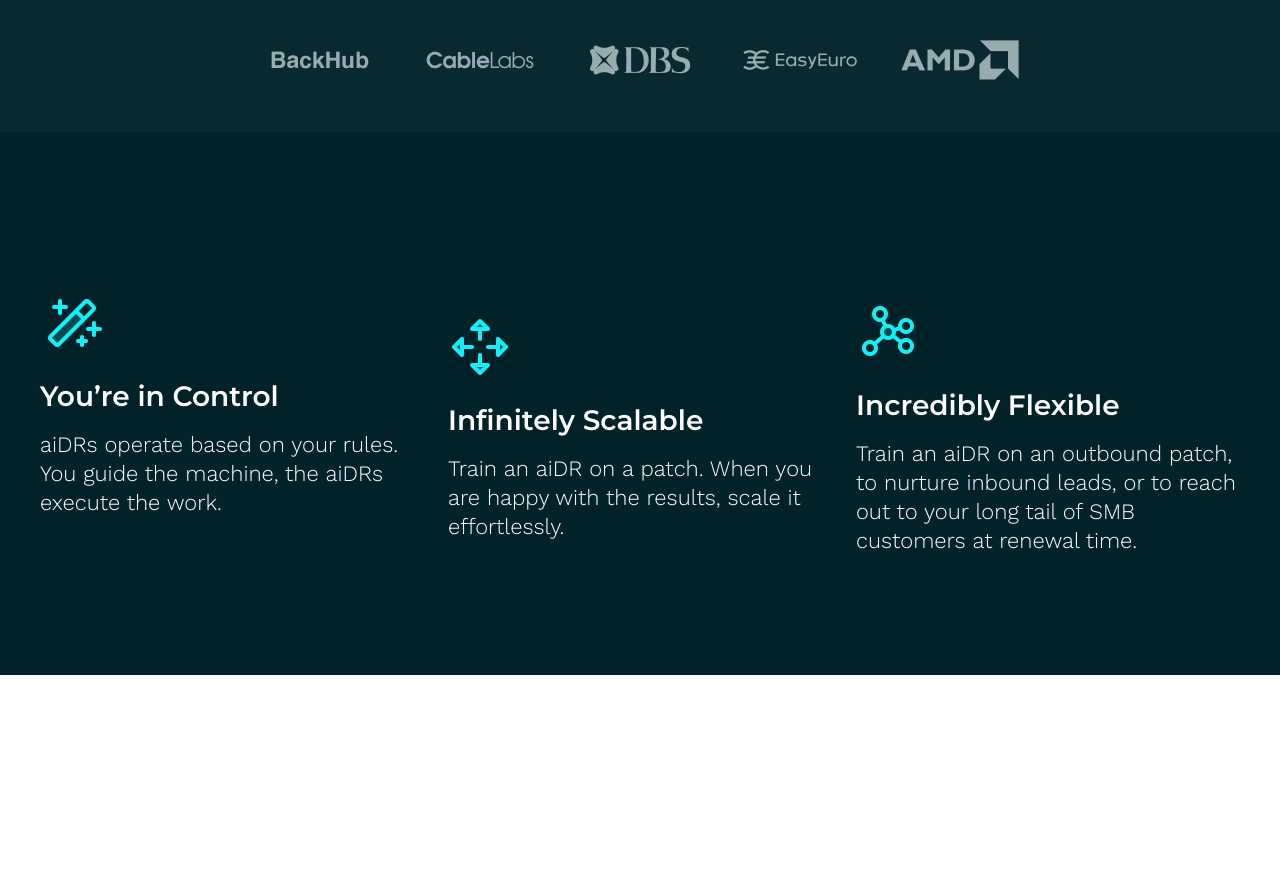
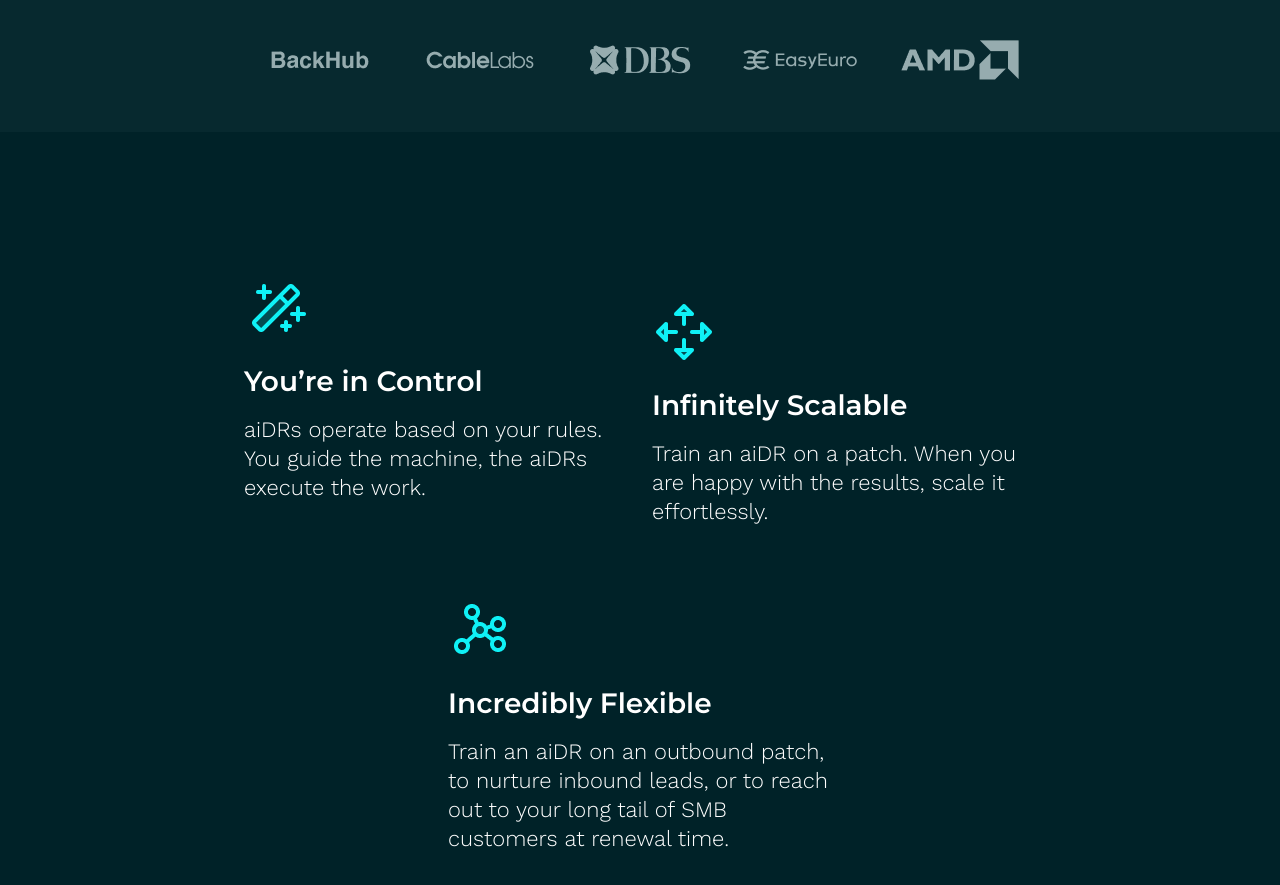
Before and after one commit to AdalOnShow/wizia-landing-page, a React (Vite) app: page / in a window 1280 px wide. Shown: the part 721-1606 px from the top of the page. Before the commit the page ends 1396 px from the top, so only its background shows below. Built offline with nearby package versions, Linux system fonts and the light colour scheme.

Commit message:
fix sum bugs

```diff
--- a/src/App.jsx
+++ b/src/App.jsx
@@ -1,11 +1,11 @@
 import Navbar from "./components/Navbar.jsx";
-import Hero from "./constants/Hero.jsx";
-import Brands from "./constants/Brands.jsx";
-import Service from "./constants/Service.jsx";
+import Hero from "./sections/Hero.jsx";
+import Brands from "./sections/Brands.jsx";
+import Service from "./sections/Service.jsx";
 
 const App = () => {
     return (
-        <main className="font-montserrat text-white">
+        <main className="font-montserrat text-white bg-teal-300">
             <Navbar />
             <Hero />
             <Brands />
--- a/src/components/Navbar.jsx
+++ b/src/components/Navbar.jsx
@@ -16,7 +16,7 @@ const Navbar = () => {
 
 
     return (
-        <header className="py-6 bg-teal-300 border-b border-[#183A40]">
+        <header className="py-6 border-b border-[#183A40]">
             <div
                 className="container mx-auto max-w-[1200px] flex justify-between items-center gap-2.5 px-6 md:px-10 xl:px-0">
                 <a href="/">
--- a/src/constants/Service.jsx
+++ /dev/null
@@ -1,15 +0,0 @@
-import ServiceCart from "../components/ServiceCart.jsx";
-import {services} from "./index.js";
-
-const Service = () => {
-    return (
-        <section className="bg-teal-300 px-6">
-            <div className="container mx-auto max-w-[1200px] py-[120px] flex-center flex-wrap gap-6 space-y-12">
-                {services.map((service,i)=>(
-                    <ServiceCart key={i} {...service}/>
-                ))}
-            </div>
-        </section>
-    )
-}
-export default Service
--- a/src/constants/Brands.jsx
+++ b/src/sections/Brands.jsx
@@ -1,4 +1,4 @@
-import { brandsLogos } from "./index.js";
+import { brandsLogos } from "../constants/index.js";
 
 const Brands = () => {
     return (
--- /dev/null
+++ b/src/sections/Service.jsx
@@ -0,0 +1,13 @@
+import ServiceCart from "../components/ServiceCart.jsx";
+import { services } from "../constants/index.js";
+
+const Service = () => {
+    return (
+        <section className="px-6 container mx-auto max-w-[1200px] py-[120px] flex-center flex-wrap gap-6 space-y-12">
+            {services.map((service, i) => (
+                <ServiceCart key={i} {...service} />
+            ))}
+        </section>
+    )
+}
+export default Service
```
Also changed, not shown: src/sections/Hero.jsx (renamed from src/constants/Hero.jsx).
